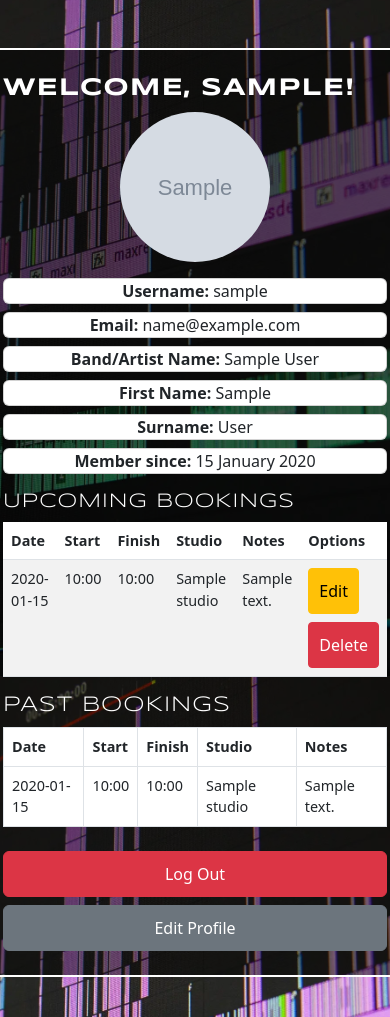
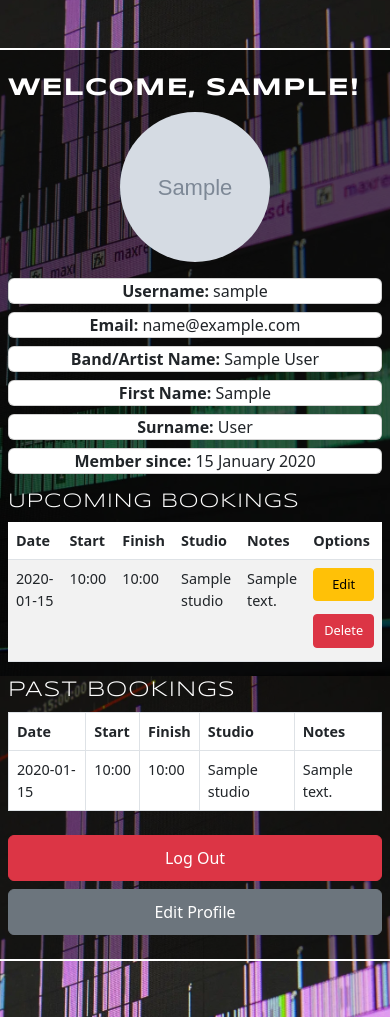
Before and after one commit to KeeLouise/make-waves, a Flask app: template app/templates/account/account.html in a window 390 px wide. Shown: the part 168-1185 px from the top of the page. Run offline with Flask 3, Linux system fonts and the light colour scheme; tables that the repository leaves empty hold one stand-in row (values such as "Sample post"); the template is opened without the code that fills it: values that come from a table or form of the project are taken from there, most other values are stand-ins (such as "Sample title", 1, 10 or a date in 2020); grey boxes marked "Sample" are stand-in pictures.

Commit message:
CSS updates. KR 06/06/2025

```diff
--- a/app/static/css/account.css
+++ b/app/static/css/account.css
@@ -211,6 +211,17 @@ form {
     font-size: 1rem;
     padding: 10px;
   }
+
+  .booking-actions .btn-sm {
+    font-size: 0.8rem;
+    padding: 6px 10px;
+    margin-bottom: 5px;
+  }
+
+  .booking-actions {
+    flex-direction: column;
+    align-items: stretch;
+  }
 }
 @media (max-width: 1179px) {
   /* Tablet styles */
```
